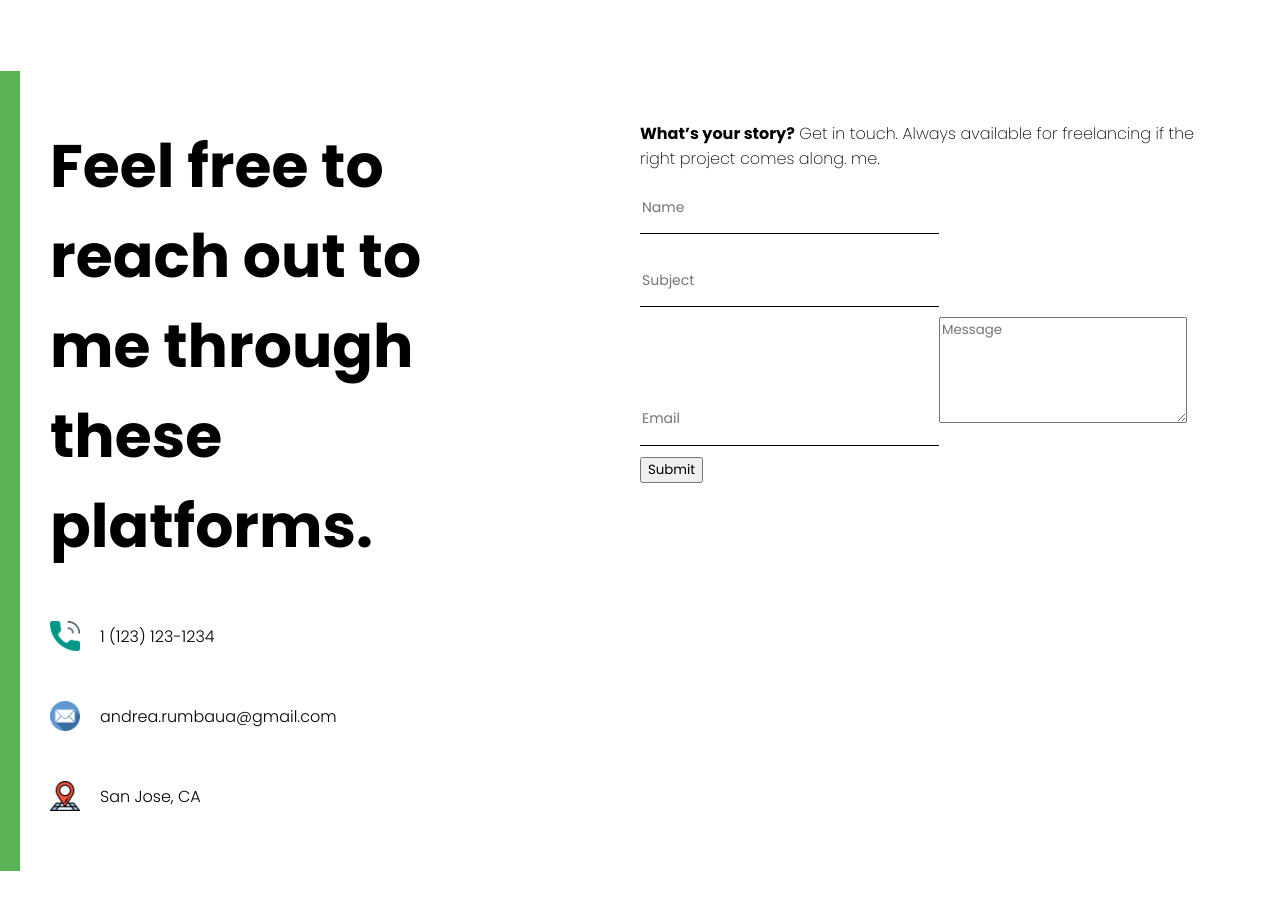
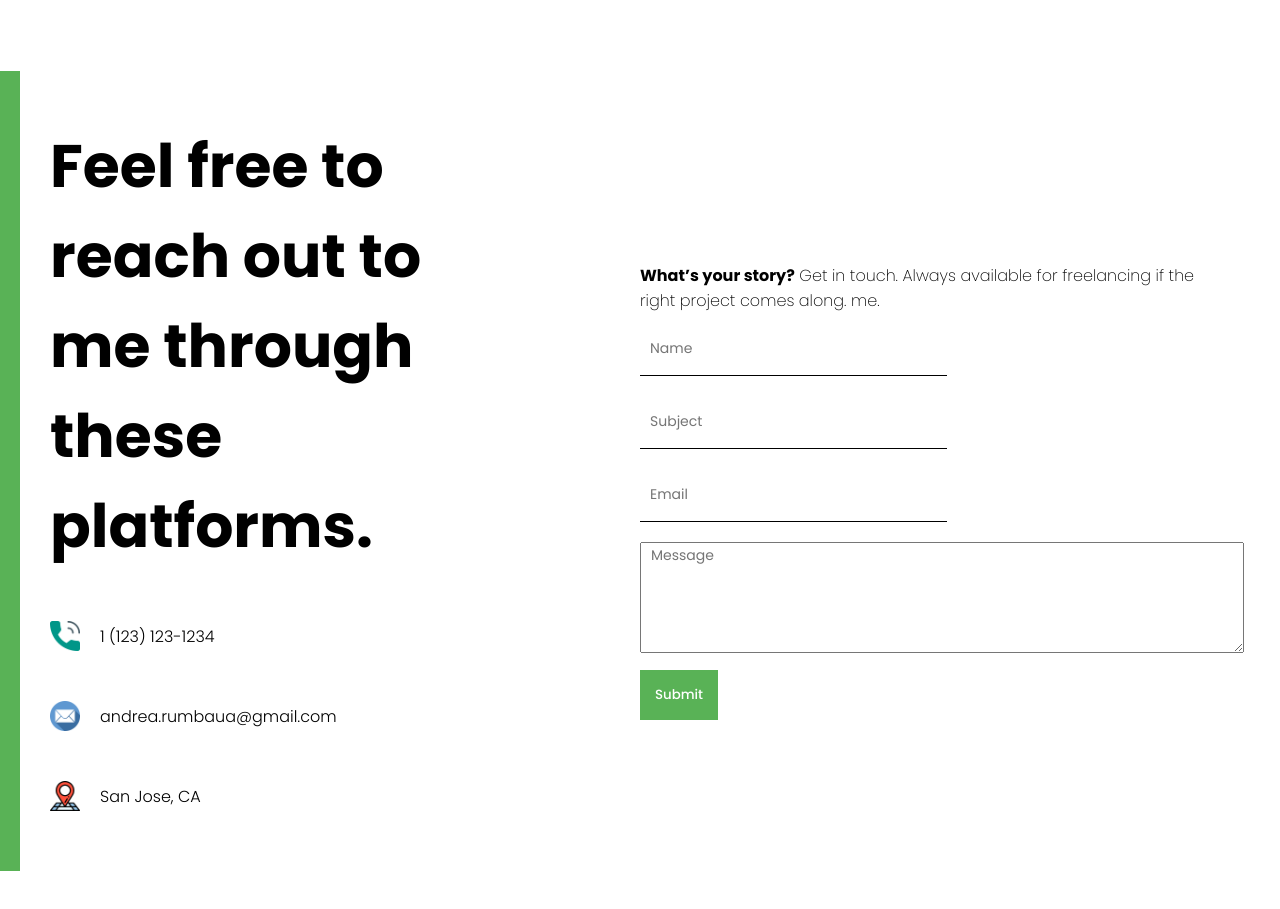
Before and after one commit to arumbaua366/portfolio_v2, a React (Create React App) app: page / in a window 1280 px wide. Shown: the part 2480-3389 px from the top of the page. Built offline with nearby package versions, Linux system fonts and the light colour scheme.

Commit message:
start adding functionality to message button

```diff
--- a/src/components/contact/Contact.jsx
+++ b/src/components/contact/Contact.jsx
@@ -2,8 +2,15 @@
 import Phone from "../../img/phone.png";
 import Email from "../../img/email.png";
 import Address from "../../img/address.png";
+import { useRef } from "react";
 
 const Contact = () => {
+  const formRef = useRef();
+
+  const handleSubmit = (e) => {
+    e.preventDefault();
+  };
+
   return (
     <div className="c">
       <div className="c-bg"></div>
@@ -31,7 +38,7 @@
             <b>What’s your story?</b> Get in touch. Always available for
             freelancing if the right project comes along. me.
           </p>
-          <form>
+          <form ref={formRef} onSubmit={handleSubmit}>
             <input type="text" placeholder="Name" name="user_name" />
             <input type="text" placeholder="Subject" name="user_subject" />
             <input type="text" placeholder="Email" name="user_email" />
--- a/src/components/contact/contact.css
+++ b/src/components/contact/contact.css
@@ -21,6 +21,10 @@
 
 .c-right {
   flex: 1;
+  display: flex;
+  flex-direction: column;
+  align-items: center;
+  justify-content: center;
 }
 
 .c-title {
@@ -53,4 +57,21 @@
   border-bottom: 1px solid black;
   margin: 10px 0px;
   font-size: 14px;
+  padding-left: 10px;
 }
+
+textarea {
+  width: 100%;
+  margin: 10px 0px;
+  font-size: 14px;
+  padding-left: 10px;
+}
+
+button {
+  border: none;
+  padding: 15px;
+  background-color: #59b256;
+  color: white;
+  font-weight: 500;
+  cursor: pointer;
+}
```
